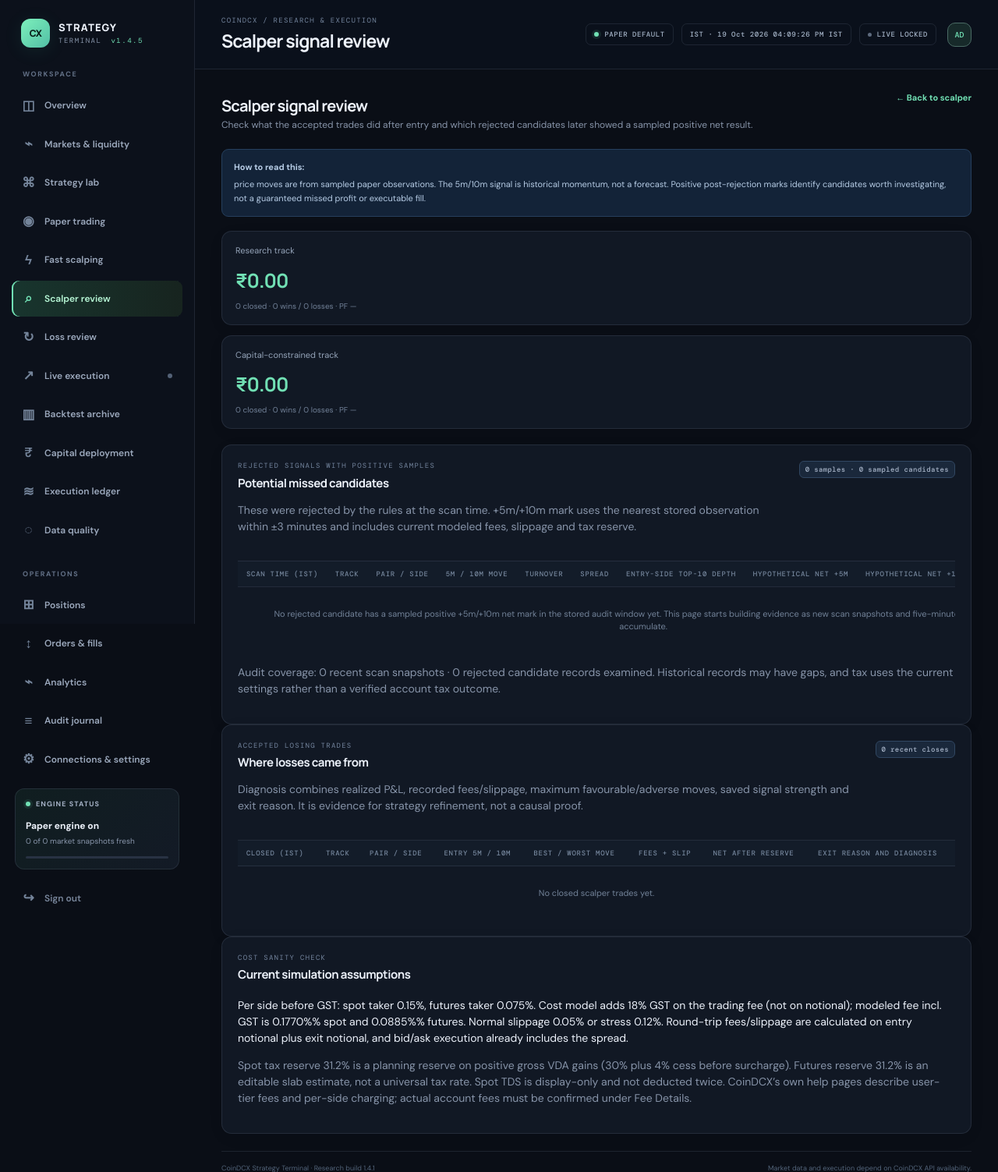
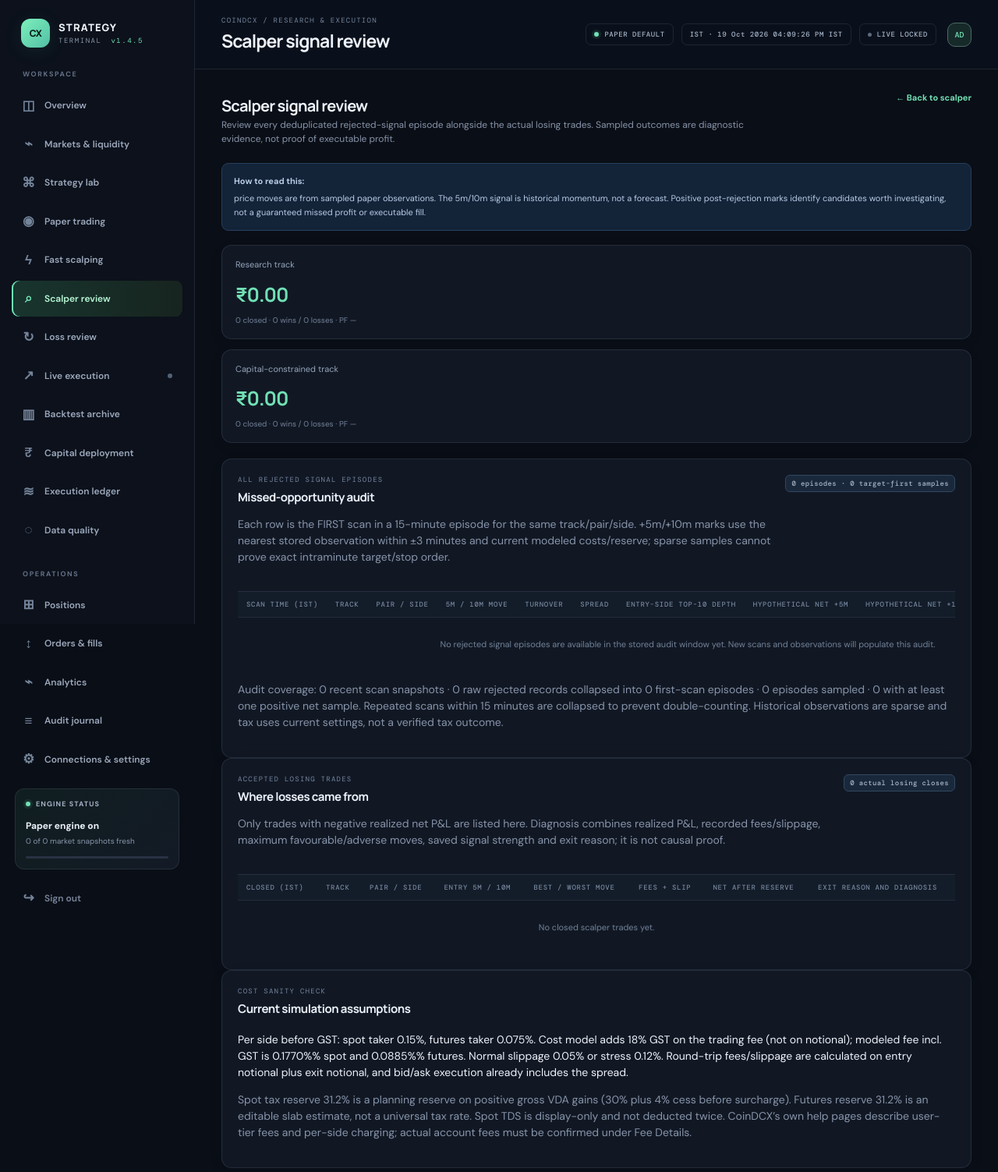
Before and after one commit to yashbajpaiknpindia-spec/24x7Coindcx, a FastAPI app: page /scalper-review in a window 1280 px wide. Shown: the top 1503 px of the page at 78% size. Run offline with FastAPI, Linux system fonts and the light colour scheme; the visitor is signed in with stand-in values (Sample User, id 1); some libraries are stand-ins or nearby versions.

Commit message:
Show all deduplicated rejected scalper episodes and correct loss list

```diff
--- a/app/templates/scalper_review.html
+++ b/app/templates/scalper_review.html
@@ -1,17 +1,17 @@
 {% extends 'base.html' %}{% block content %}
-<div class="page-intro"><div><h2>Scalper signal review</h2><p>Check what the accepted trades did after entry and which rejected candidates later showed a sampled positive net result.</p></div><div class="button-row"><a class="text-link" href="/scalper">← Back to scalper</a></div></div>
+<div class="page-intro"><div><h2>Scalper signal review</h2><p>Review every deduplicated rejected-signal episode alongside the actual losing trades. Sampled outcomes are diagnostic evidence, not proof of executable profit.</p></div><div class="button-row"><a class="text-link" href="/scalper">← Back to scalper</a></div></div>
 <div class="notice notice-blue"><b>How to read this:</b> price moves are from sampled paper observations. The 5m/10m signal is historical momentum, not a forecast. Positive post-rejection marks identify candidates worth investigating, not a guaranteed missed profit or executable fill.</div>
 <div class="stat-grid two">
  <div class="stat-card"><div class="stat-top"><span>Research track</span></div><div class="stat-value {{'positive' if lane_stats.research.net>=0 else 'negative'}}">₹{{'{:,.2f}'.format(lane_stats.research.net)}}</div><div class="stat-foot">{{lane_stats.research.closed}} closed · {{lane_stats.research.wins}} wins / {{lane_stats.research.losses}} losses · PF {{'%.2f'|format(lane_stats.research.pf) if lane_stats.research.pf is not none else '—'}}</div></div>
  <div class="stat-card"><div class="stat-top"><span>Capital-constrained track</span></div><div class="stat-value {{'positive' if lane_stats.capital.net>=0 else 'negative'}}">₹{{'{:,.2f}'.format(lane_stats.capital.net)}}</div><div class="stat-foot">{{lane_stats.capital.closed}} closed · {{lane_stats.capital.wins}} wins / {{lane_stats.capital.losses}} losses · PF {{'%.2f'|format(lane_stats.capital.pf) if lane_stats.capital.pf is not none else '—'}}</div></div>
 </div>
-<section class="panel"><div class="panel-head"><div><div class="eyebrow">REJECTED SIGNALS WITH POSITIVE SAMPLES</div><h3>Potential missed candidates</h3><p class="muted">These were rejected by the rules at the scan time. +5m/+10m mark uses the nearest stored observation within ±3 minutes and includes current modeled fees, slippage and tax reserve.</p></div><span class="tag">{{review_meta.positive_rejected}} samples · {{review_meta.sampled}} sampled candidates</span></div>
-<div class="table-wrap"><table><thead><tr><th>Scan time (IST)</th><th>Track</th><th>Pair / side</th><th>5m / 10m move</th><th>Turnover</th><th>Spread</th><th>Entry-side top-10 depth</th><th>Hypothetical net +5m</th><th>Hypothetical net +10m</th><th>Why rejected</th></tr></thead><tbody>
-{% for r in rejected %}<tr><td class="mono">{{r.scanned_at|ist('%d-%m %H:%M')}}</td><td>{{r.mode|upper}}</td><td><b>{{r.pair}}</b><div class="muted">{{r.product|upper}} · {{r.side|upper}}</div></td><td class="mono">{{'%+.3f%%'|format(r.r5) if r.r5 is not none else '—'}} / {{'%+.3f%%'|format(r.r10) if r.r10 is not none else '—'}}</td><td class="mono">{{'{:,.0f}'.format(r.turnover) if r.turnover else '—'}}</td><td class="mono">{{'%.2f bps'|format(r.spread) if r.spread is not none else '—'}}</td><td class="mono">{{'{:,.0f} USDT'.format(r.depth) if r.depth is not none else 'unknown'}}</td><td class="mono {{'positive' if r.net5 is not none and r.net5>0 else 'negative' if r.net5 is not none else ''}}">{{'₹%+.2f'|format(r.net5) if r.net5 is not none else 'Not sampled'}}</td><td class="mono {{'positive' if r.net10 is not none and r.net10>0 else 'negative' if r.net10 is not none else ''}}">{{'₹%+.2f'|format(r.net10) if r.net10 is not none else 'Not sampled'}}</td><td>{{r.reason}}</td></tr>{% endfor %}
-{% if not rejected %}<tr><td colspan="10" class="empty">No rejected candidate has a sampled positive +5m/+10m net mark in the stored audit window yet. This page starts building evidence as new scan snapshots and five-minute observations accumulate.</td></tr>{% endif %}
+<section class="panel"><div class="panel-head"><div><div class="eyebrow">ALL REJECTED SIGNAL EPISODES</div><h3>Missed-opportunity audit</h3><p class="muted">Each row is the FIRST scan in a 15-minute episode for the same track/pair/side. +5m/+10m marks use the nearest stored observation within ±3 minutes and current modeled costs/reserve; sparse samples cannot prove exact intraminute target/stop order.</p></div><span class="tag">{{review_meta.episodes}} episodes · {{review_meta.positive_rejected}} target-first samples</span></div>
+<div class="table-wrap"><table><thead><tr><th>Scan time (IST)</th><th>Track</th><th>Pair / side</th><th>5m / 10m move</th><th>Turnover</th><th>Spread</th><th>Entry-side top-10 depth</th><th>Hypothetical net +5m</th><th>Hypothetical net +10m</th><th>Sampled outcome</th><th>Why rejected</th></tr></thead><tbody>
+{% for r in rejected %}<tr><td class="mono">{{r.scanned_at|ist('%d-%m %H:%M')}}</td><td>{{r.mode|upper}}</td><td><b>{{r.pair}}</b><div class="muted">{{r.product|upper}} · {{r.side|upper}}</div></td><td class="mono">{{'%+.3f%%'|format(r.r5) if r.r5 is not none else '—'}} / {{'%+.3f%%'|format(r.r10) if r.r10 is not none else '—'}}</td><td class="mono">{{'{:,.0f}'.format(r.turnover) if r.turnover else '—'}}</td><td class="mono">{{'%.2f bps'|format(r.spread) if r.spread is not none else '—'}}</td><td class="mono">{{'{:,.0f} USDT'.format(r.depth) if r.depth is not none else 'unknown'}}</td><td class="mono {{'positive' if r.net5 is not none and r.net5>0 else 'negative' if r.net5 is not none else ''}}">{{'₹%+.2f'|format(r.net5) if r.net5 is not none else 'Not sampled'}}</td><td class="mono {{'positive' if r.net10 is not none and r.net10>0 else 'negative' if r.net10 is not none else ''}}">{{'₹%+.2f'|format(r.net10) if r.net10 is not none else 'Not sampled'}}</td><td>{{r.outcome}}</td><td>{{r.reason}}</td></tr>{% endfor %}
+{% if not rejected %}<tr><td colspan="11" class="empty">No rejected signal episodes are available in the stored audit window yet. New scans and observations will populate this audit.</td></tr>{% endif %}
 </tbody></table></div>
-<p class="muted">Audit coverage: {{review_meta.snapshots}} recent scan snapshots · {{review_meta.candidates}} rejected candidate records examined. Historical records may have gaps, and tax uses the current settings rather than a verified account tax outcome.</p></section>
-<section class="panel"><div class="panel-head"><div><div class="eyebrow">ACCEPTED LOSING TRADES</div><h3>Where losses came from</h3><p class="muted">Diagnosis combines realized P&amp;L, recorded fees/slippage, maximum favourable/adverse moves, saved signal strength and exit reason. It is evidence for strategy refinement, not a causal proof.</p></div><span class="tag">{{loss_trades|length}} recent closes</span></div>
+<p class="muted">Audit coverage: {{review_meta.snapshots}} recent scan snapshots · {{review_meta.candidates}} raw rejected records collapsed into {{review_meta.episodes}} first-scan episodes · {{review_meta.sampled}} episodes sampled · {{review_meta.positive_samples}} with at least one positive net sample. Repeated scans within 15 minutes are collapsed to prevent double-counting. Historical observations are sparse and tax uses current settings, not a verified tax outcome.</p></section>
+<section class="panel"><div class="panel-head"><div><div class="eyebrow">ACCEPTED LOSING TRADES</div><h3>Where losses came from</h3><p class="muted">Only trades with negative realized net P&amp;L are listed here. Diagnosis combines realized P&amp;L, recorded fees/slippage, maximum favourable/adverse moves, saved signal strength and exit reason; it is not causal proof.</p></div><span class="tag">{{loss_trades|length}} actual losing closes</span></div>
 <div class="table-wrap"><table><thead><tr><th>Closed (IST)</th><th>Track</th><th>Pair / side</th><th>Entry 5m / 10m</th><th>Best / worst move</th><th>Fees + slip</th><th>Net after reserve</th><th>Exit reason and diagnosis</th></tr></thead><tbody>
 {% for t in loss_trades %}<tr><td class="mono">{{t.closed_at|ist('%d-%m %H:%M') if t.closed_at else '—'}}<div class="muted">{{'%.1f min'|format(t.held_minutes)}}</div></td><td>{{t.mode|upper}}</td><td><b>{{t.pair}}</b><div class="muted">{{t.product|upper}} · {{t.side|upper}}</div></td><td class="mono">{{'%+.3f%%'|format(t.meta.get('return_5m_pct')) if t.meta.get('return_5m_pct') is not none else '—'}} / {{'%+.3f%%'|format(t.meta.get('return_10m_pct')) if t.meta.get('return_10m_pct') is not none else '—'}}</td><td class="mono">{{'%+.3f%%'|format(t.best_favorable_pct or 0)}} / {{'%+.3f%%'|format(t.worst_adverse_pct or 0)}}</td><td class="mono">₹{{'{:,.2f}'.format((t.fees_inr or 0)+(t.slippage_inr or 0))}}</td><td class="mono {{'positive' if (t.net_after_tax_inr or 0)>=0 else 'negative'}}">₹{{'%+.2f'|format(t.net_after_tax_inr or 0)}}<div class="muted">{{'%.3f%%'|format(t.net_pct)}}</div></td><td><b>{{t.exit_reason or '—'}}</b><div class="muted">{{t.diagnosis}}</div></td></tr>{% endfor %}
 {% if not loss_trades %}<tr><td colspan="8" class="empty">No closed scalper trades yet.</td></tr>{% endif %}
```
